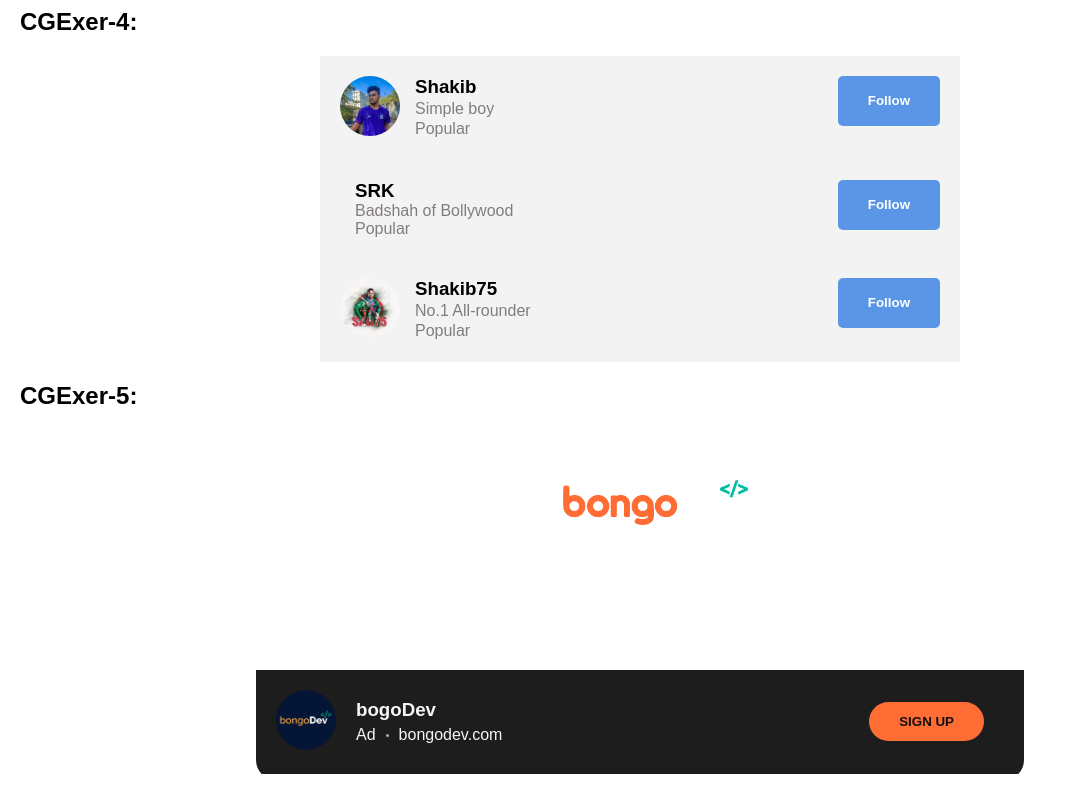
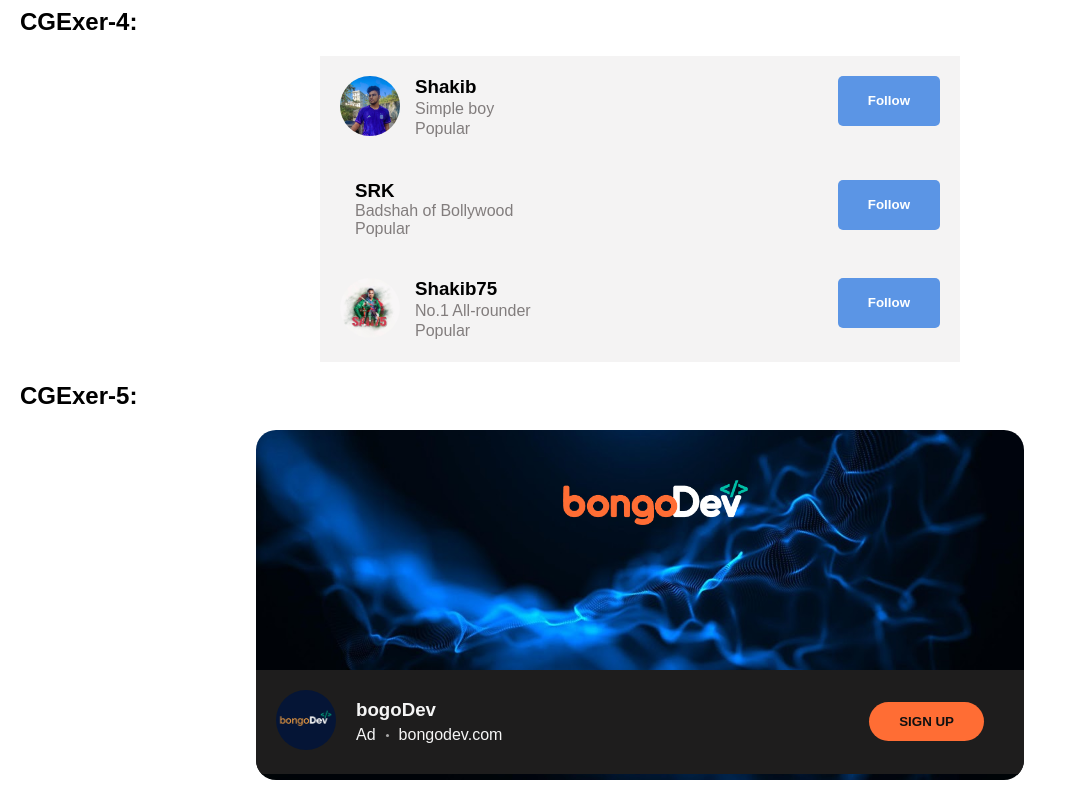
Before and after one commit to ahshakib/mini-hack2, a plain HTML site: page index.html in a window 1280 px wide. Shown: the part 1635-2435 px from the top of the page, without its empty margins (0-1066 px from the left). Drawn offline with Linux system fonts and the light colour scheme; the site is published under a folder, as on GitHub Pages, so addresses that start at the root find nothing.

Commit message:
Update style.css

```diff
--- a/style.css
+++ b/style.css
@@ -263,7 +263,7 @@
 /* CGExer-5: starts here */
 
 .bongodev {
-    background-image: url(/assests/bongodev.jpeg);
+    background-image: url(assests/bongodev.jpeg);
     background-position: center;
     background-repeat: no-repeat;
     background-size: cover;
```
